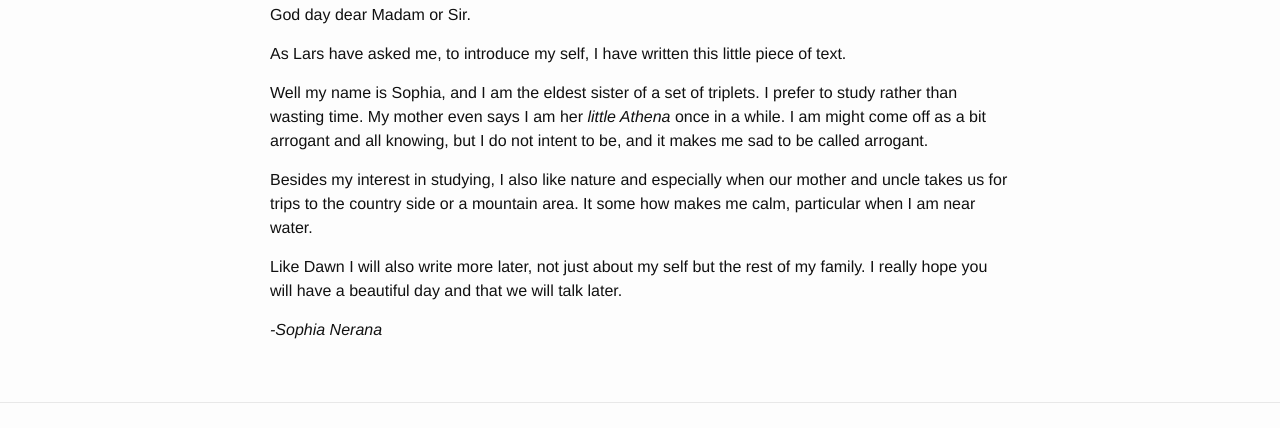
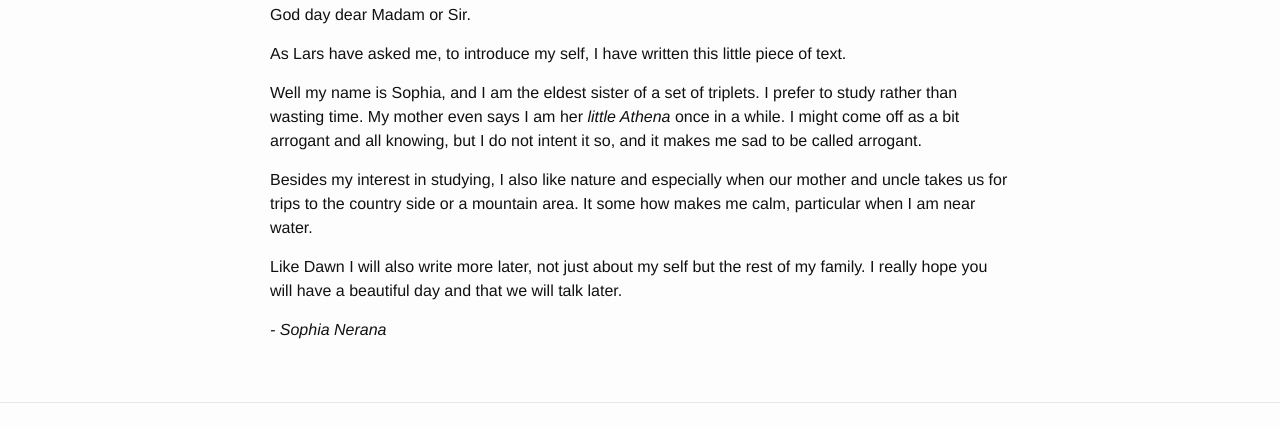
Before and after one commit to looopTools/looopTools.github.io, a Jekyll site: the page built from _posts/2015-08-24-hello-I-am-sophia.markdown, in a window 1280 px wide. Shown: the part 197-625 px from the top of the page. Built offline with Jekyll 4.4.1, drawn with Linux system fonts in a browser that asks for light colours.

```diff
--- a/_posts/2015-08-24-hello-I-am-sophia.markdown
+++ b/_posts/2015-08-24-hello-I-am-sophia.markdown
@@ -8,10 +8,10 @@ God day dear Madam or Sir.
 
 As Lars have asked me, to introduce my self, I have written this little piece of text.
 
-Well my name is Sophia, and I am the eldest sister of a set of triplets. I prefer to study rather than wasting time. My mother even says I am her _little Athena_ once in a while. I am might come off as a bit arrogant and all knowing, but I do not intent to be, and it makes me sad to be called arrogant.
+Well my name is Sophia, and I am the eldest sister of a set of triplets. I prefer to study rather than wasting time. My mother even says I am her _little Athena_ once in a while. I might come off as a bit arrogant and all knowing, but I do not intent it so, and it makes me sad to be called arrogant.
 
 Besides my interest in studying, I also like nature and especially when our mother and uncle takes us for trips to the country side or a mountain area. It some how makes me calm, particular when I am near water.
 
 Like Dawn I will also write more later, not just about my self but the rest of my family. I really hope you will have a beautiful day and that we will talk later.
 
-_-Sophia Nerana_
+_- Sophia Nerana_
```
